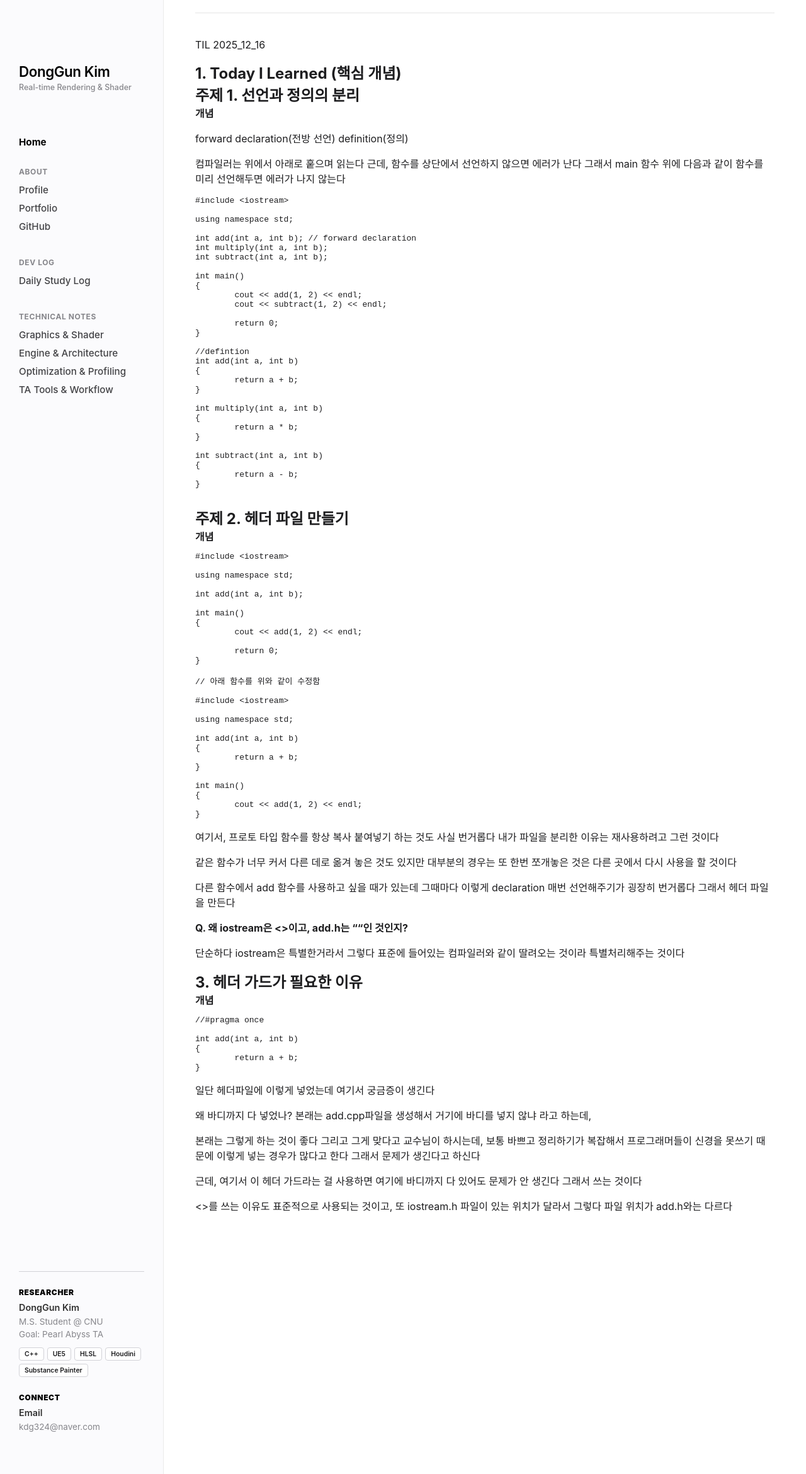
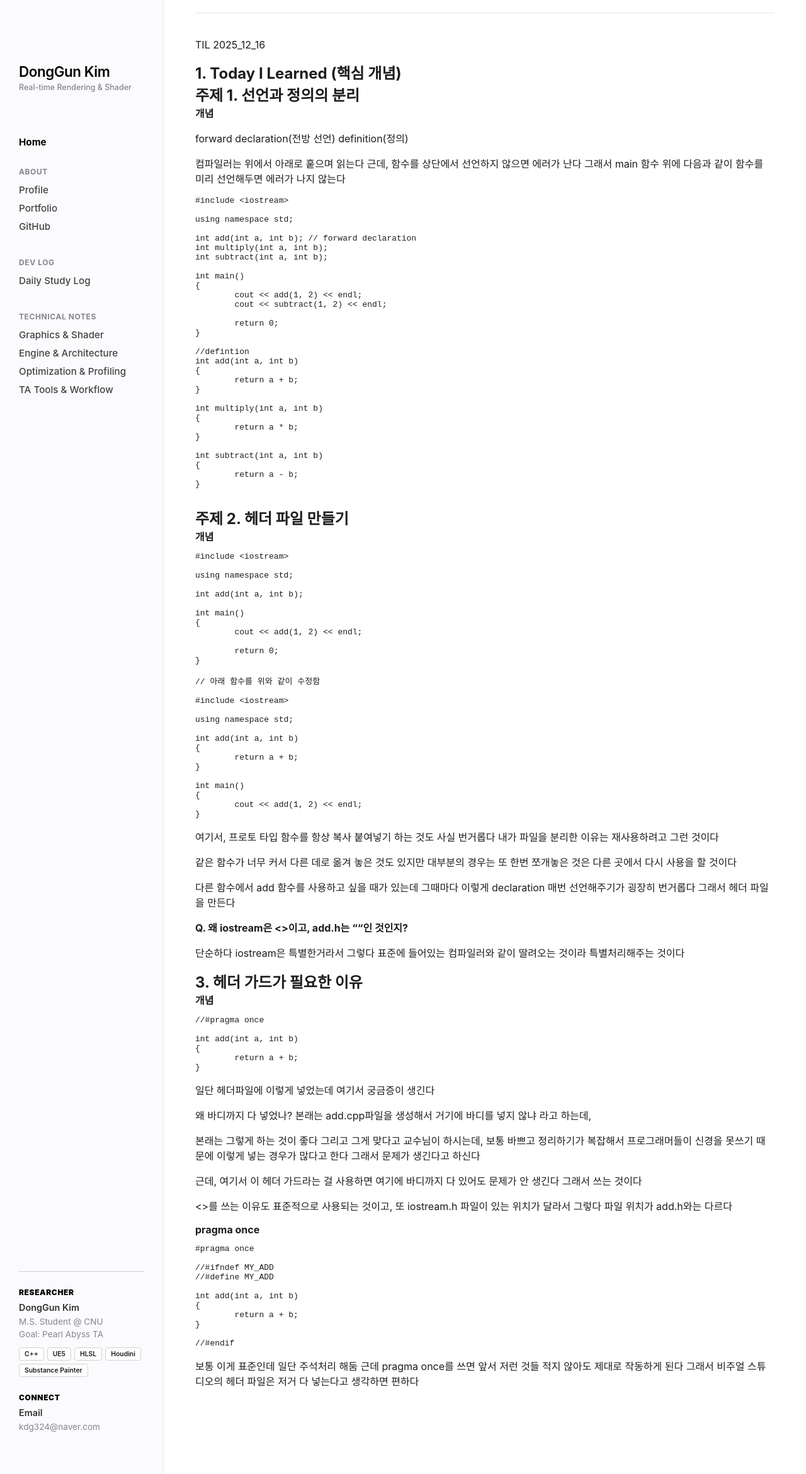
Before and after one commit to KimDongGun324/kimdonggun324.github.io, a Jekyll site: the page built from daily-study/posts/2025/12/16.md, in a window 1280 px wide. Shown: the whole page at 63% size. Built offline with Jekyll 4.4.1, drawn with Linux system fonts in a browser that asks for light colours; some web fonts are replaced; our own code applies the rules of GitHub Pages for plain Markdown files.

Commit message:
TIL 2025_12_16-4

````diff
--- a/daily-study/posts/2025/12/16.md
+++ b/daily-study/posts/2025/12/16.md
@@ -129,3 +129,23 @@ int add(int a, int b)
 
 <>를 쓰는 이유도 표준적으로 사용되는 것이고, 또 iostream.h 파일이 있는 위치가 달라서 그렇다
 파일 위치가 add.h와는 다르다
+
+#### pragma once
+
+```C++
+#pragma once
+
+//#ifndef MY_ADD
+//#define MY_ADD
+
+int add(int a, int b)
+{
+	return a + b;
+}
+
+//#endif
+```
+
+보통 이게 표준인데 일단 주석처리 해둠
+근데 pragma once를 쓰면 앞서 저런 것들 적지 않아도 제대로 작동하게 된다
+그래서 비주얼 스튜디오의 헤더 파일은 저거 다 넣는다고 생각하면 편하다
````
